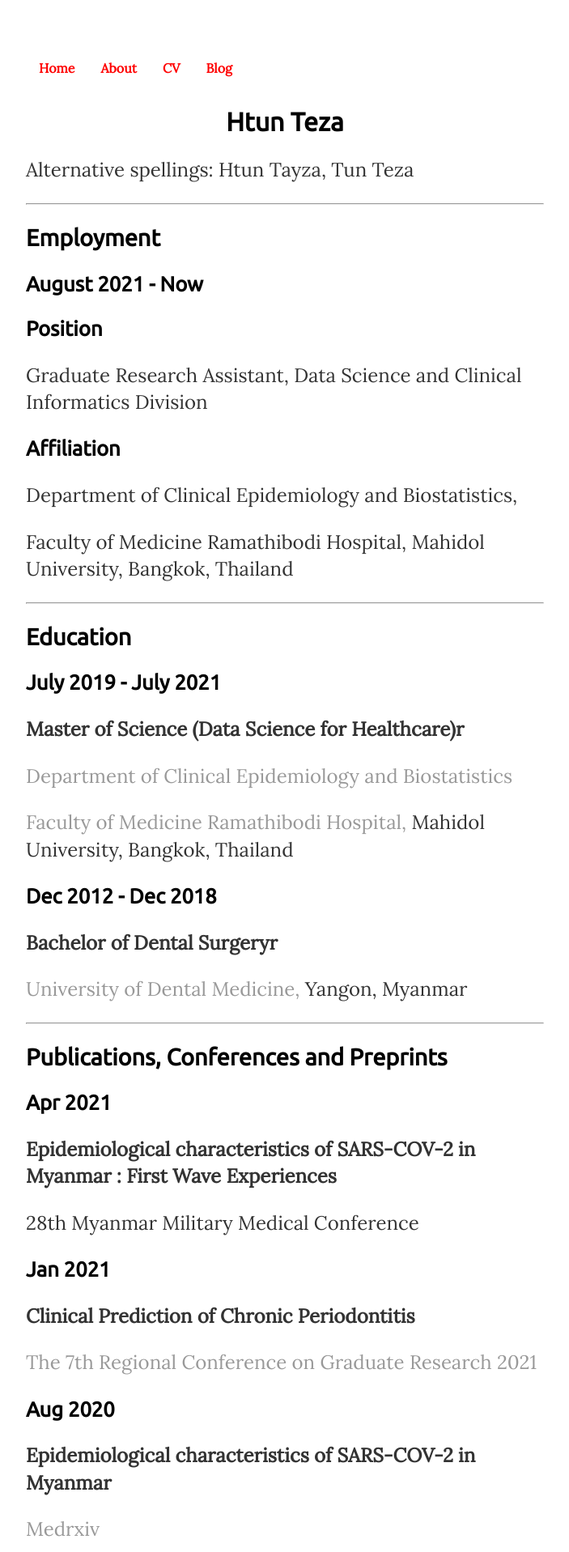
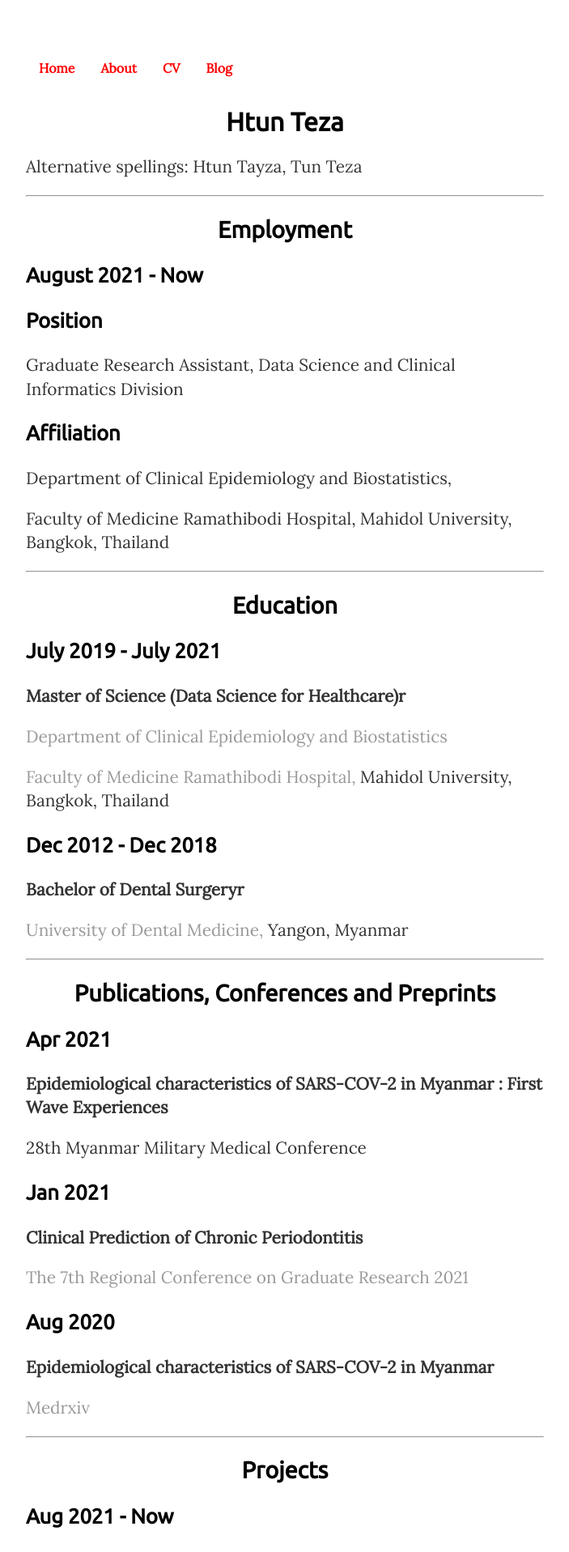
Before and after one commit to finerbrighterlighter/finerbrighterlighter.github.io, a Jekyll site: the page built from cv/index.html, in a window 1280 px wide. Shown: the top 1917 px of the page at 81% size, without its empty margins (288-991 px from the left). Built offline with Jekyll 4.4.1, drawn with Linux system fonts in a browser that asks for light colours; nearby versions of some CDN libraries.

Commit message:
Update main.css

```diff
--- a/css/main.css
+++ b/css/main.css
@@ -62,7 +62,7 @@ h1 {
 h2 {
     font-size: 1.8em;
     font-family: Ubuntu, sans-serif;
-    text-align: left;
+    text-align: center;
 }
 
 h3 {
@@ -72,7 +72,7 @@ h3 {
 }
 
 p {
-    font-size: 1.5em;
+    font-size: 1.3em;
     line-height: 1.4em;
     text-align: left;
     color: #333;
```
